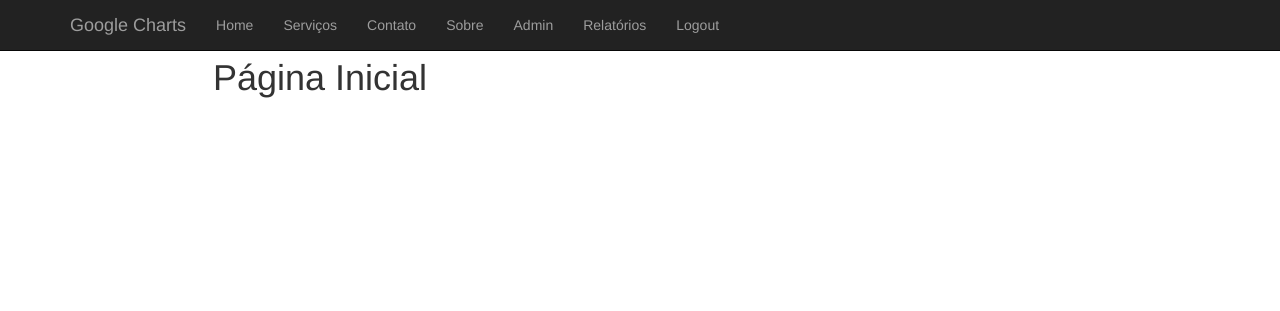
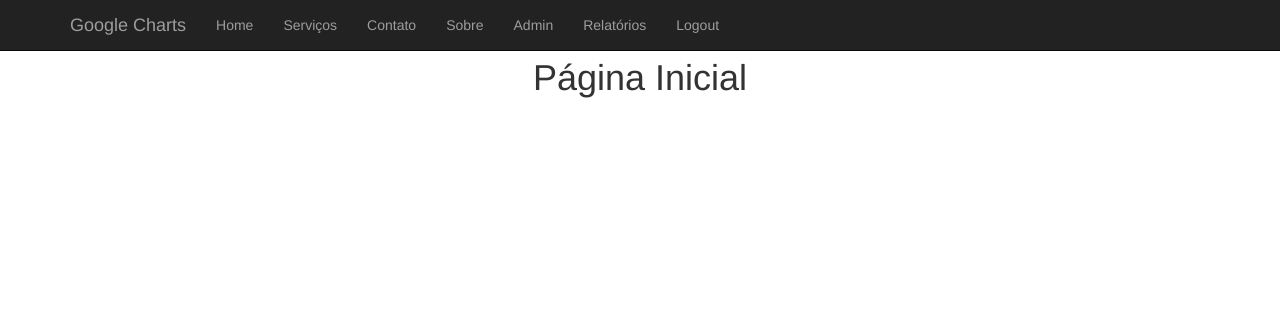
Before and after one commit to Douglasproglima/ProjetoGoogleCharts, a PHP site: page / in a window 1280 px wide. Shown: the top 311 px of the page. Run offline with PHP 8.4, Linux system fonts and the light colour scheme; data that the repository does not hold is empty.

Commit message:
15 - Ajustes na página Home

```diff
--- a/index.php
+++ b/index.php
@@ -17,9 +17,11 @@ new Trafico();
 		<div class="container-fluid">
 			<?php include 'includes/header.php'; ?>
 			<div class="row">
-				<div class="col-md-6 top text-center">
+				<div class="col-md-4"></div>
+				<div class="col-md-4 top text-center">
 					<h1>Página Inicial</h1>
 				</div>
+				<div class="col-md-4"></div>
 			</div>
 		</div>
 
```
